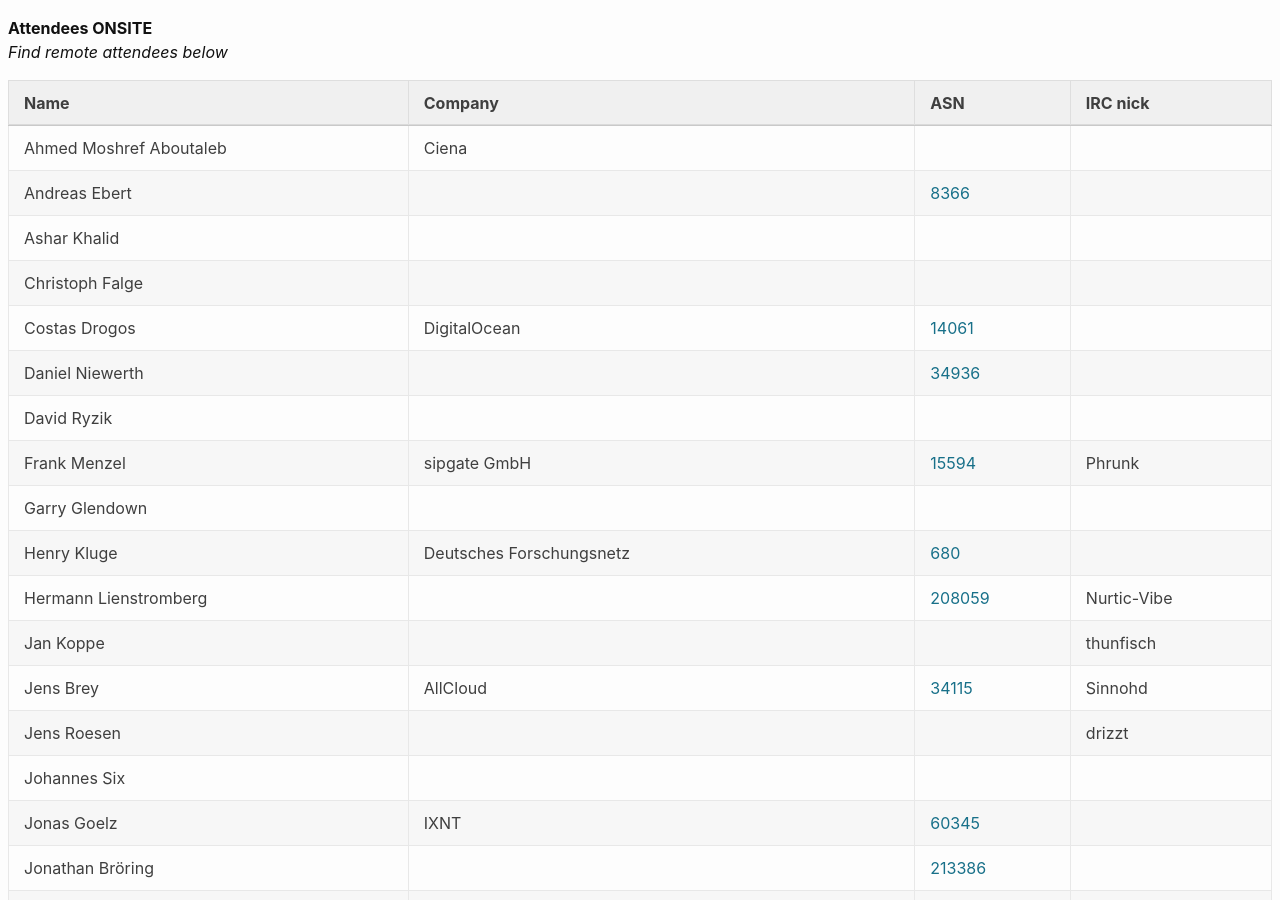
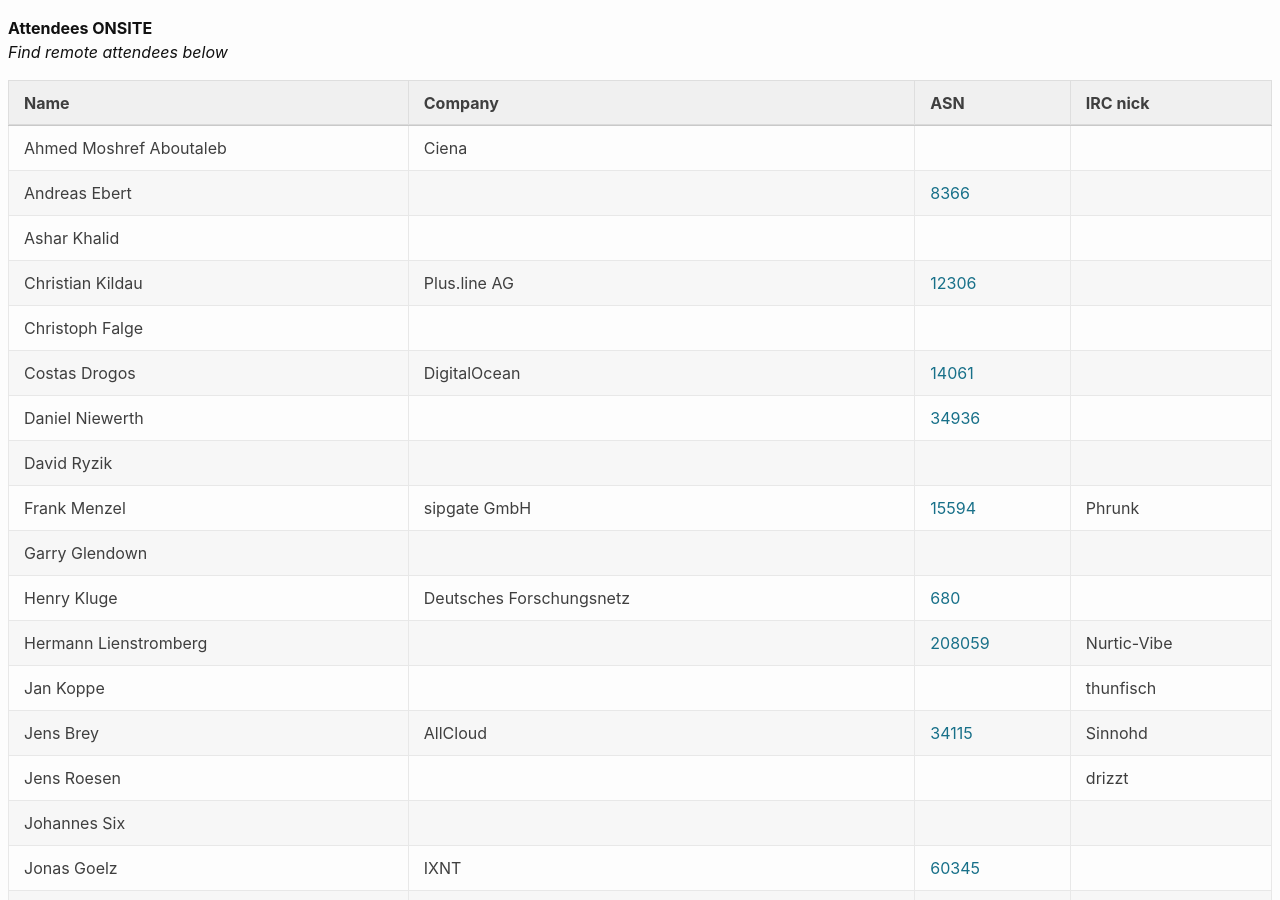
Before and after one commit to denog/pretix-attendeelist, a Jekyll site: the page built from denog14/index.md, in a window 1280 px wide and 900 px high. Built offline with Jekyll 4.4.1, drawn with Linux system fonts in a browser that asks for light colours.

Commit message:
Latest data: Sun Sep 11 12:15:52 UTC 2022

```diff
--- a/_data/attendees_denog14_onsite.json
+++ b/_data/attendees_denog14_onsite.json
@@ -16,6 +16,12 @@
     "company": null,
     "irc": null,
     "asn": null
+  },
+  {
+    "name": "Christian Kildau",
+    "company": "Plus.line AG",
+    "irc": null,
+    "asn": "12306"
   },
   {
     "name": "Christoph Falge",
```
